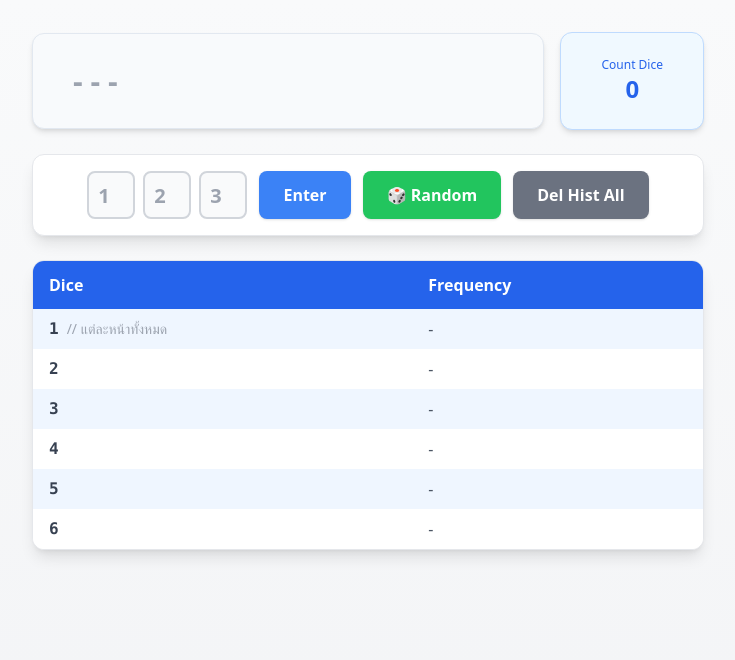
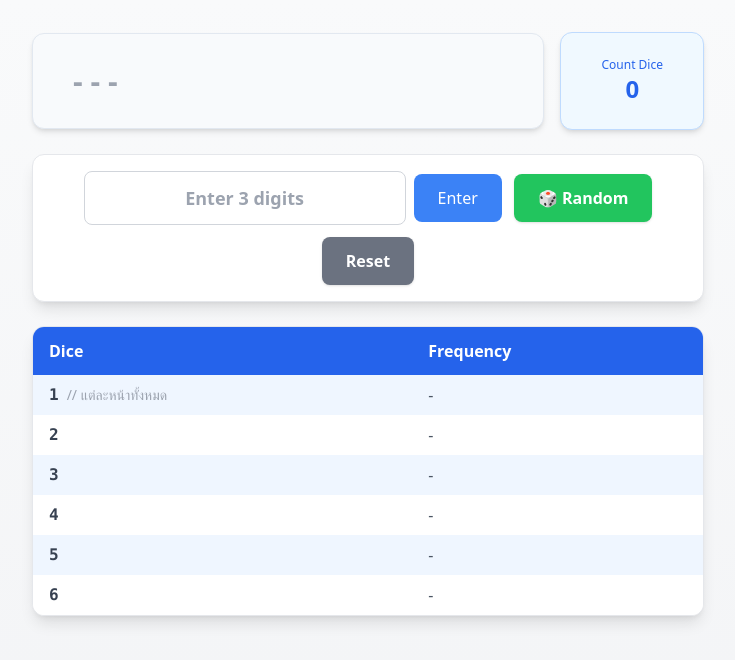
Before and after one commit to Nuttanon-Kingkaewrungrote/project, a React (Vite) app: page / in a window 1280 px wide. Shown: the top 660 px of the page, without its empty margins (272-1007 px from the left). Built offline with nearby package versions, Linux system fonts and the light colour scheme.

Commit message:
put error

```diff
--- a/src/App.jsx
+++ b/src/App.jsx
@@ -2,11 +2,8 @@ import React, { useState, useCallback } from 'react';
 
 const HiLoStatistics = () => {
   const [history, setHistory] = useState([
-
 ]);
-  const [dice1, setDice1] = useState('');
-  const [dice2, setDice2] = useState('');
-  const [dice3, setDice3] = useState('');
+  const [manualInput, setManualInput] = useState("");
   const [lastRoll, setLastRoll] = useState();
   const [isRolling, setIsRolling] = useState(false);
 
@@ -55,18 +52,23 @@ const HiLoStatistics = () => {
 
   const stats = calculateStats();
 
-  const handleEntry = () => {
-    const d1 = parseInt(dice1);
-    const d2 = parseInt(dice2);
-    const d3 = parseInt(dice3);
+  const handleManualEntrySingle = () => {
+  if (manualInput.length !== 3) {
+    alert("Please enter exactly 3 digits");
+    return;
+  }
 
-    if ([d1, d2, d3].every(d => d >= 1 && d <= 6)) {
-      setHistory(prev => [...prev, [d1, d2, d3]]);
-      setLastRoll([d1, d2, d3]);
-      setDice1('');
-      setDice2('');
-      setDice3('');
+  const dice = manualInput.split("").map(Number);
+  if (dice.some(d => d < 1 || d > 6)) {
+    alert("Dice number must be btween 1 and 6")
+    return;
   }
+
+  // 🔴 สำคัญ: ใช้ history + lastRoll เหมือนเดิม
+  setHistory(prev => [...prev, dice]);
+  setLastRoll(dice);
+
+  setManualInput("");
 };
 
   const handleClear = () => {
@@ -230,32 +232,27 @@ const HiLoStatistics = () => {
         {/* Input Section */}
         <div className="bg-white rounded-xl shadow-lg p-4 mb-6 border border-gray-200">
           <div className="flex flex-wrap items-center justify-center gap-3">
-            <div className="flex gap-2 items-center">
-              {[dice1, dice2, dice3].map((val, idx) => (
+            <div className="flex items-center gap-2">
             <input
-                  key={idx}
-                  type="number"
-                  min="1"
-                  max="6"
-                  value={idx === 0 ? dice1 : idx === 1 ? dice2 : dice3}
+              type="text"
+              value={manualInput}
               onChange={(e) => {
-                    const v = e.target.value;
-                    if (idx === 0) setDice1(v);
-                    else if (idx === 1) setDice2(v);
-                    else setDice3(v);
+                const v = e.target.value.replace(/\D/g, "");
+                if (v.length <= 3) setManualInput(v);
               }}
-                  className="w-12 h-12 text-center text-xl font-bold bg-gray-50 border-2 border-gray-300 rounded-lg focus:border-blue-500 focus:outline-none"
-                  placeholder={String(idx + 1)}
+              placeholder="Enter 3 digits"
+              className="px-6 py-3 text-center text-lg font-bold
+              border border-gray-300 rounded-lg
+              focus:outline-none focus:border-blue-500"
             />
-              ))}
-            </div>
 
             <button
-              onClick={handleEntry}
-              className="px-6 py-3 bg-blue-500 hover:bg-blue-600 text-white font-semibold rounded-lg shadow transition-colors"
+              onClick={handleManualEntrySingle}
+              className="px-6 py-3 bg-blue-500 text-white rounded-lg hover:bg-blue-600"
             >
               Enter
             </button>
+          </div>
             <button
               onClick={handleRandom}
               disabled={isRolling}
@@ -267,7 +264,7 @@ const HiLoStatistics = () => {
               onClick={handleClear}
               className="px-6 py-3 bg-gray-500 hover:bg-gray-600 text-white font-semibold rounded-lg shadow transition-colors"
             >
-              Del Hist All
+              Reset
             </button>
           </div>
         </div>
```
Lines whose indentation alone changed are shown as unchanged.
